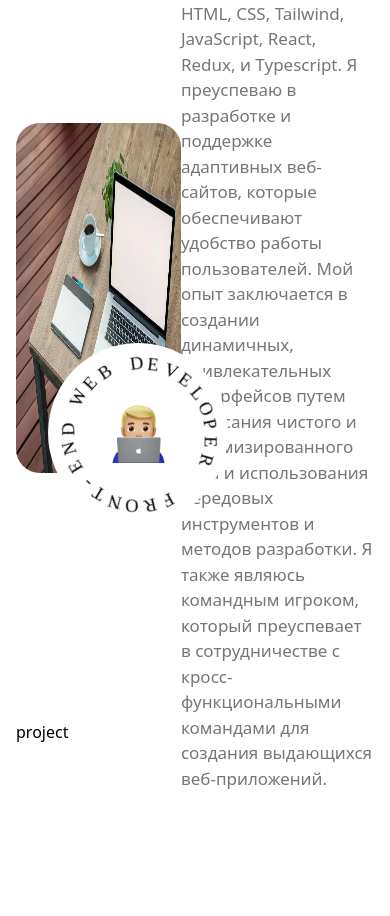
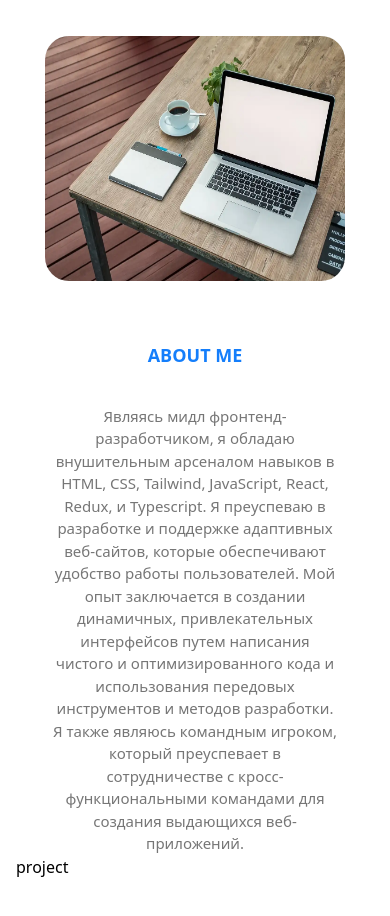
Before and after one commit to dev-tokumei/Tokumeidev, a React (Create React App) app: page / in a window 390 px wide. Shown: the part 1247-2163 px from the top of the page. Built offline with nearby package versions, Linux system fonts and the light colour scheme.

Commit message:
add responsive style in about component

```diff
--- a/src/components/about/about.component.jsx
+++ b/src/components/about/about.component.jsx
@@ -10,41 +10,40 @@ const About = () => {
     <Container>
       <div
         id='about'
-        className='w-full flex flex-col h-screen snap-center justify-center items-center'
+        className='w-ful about_container flex flex-col h-screen snap-center justify-center items-center'
       >
-        <div className='w-full flex justify-evenly items-center'>
-          <div className='w-[410px] h-[350px] relative'>
+        <div className='w-full flex justify-between items-center about_block '>
+          <div className='w-[410px] main_img h-[350px] relative '>
             <img
-              className='w-full h-full  rounded-3xl'
+              className='w-full h-full rounded-3xl'
               src={note}
               alt='notebook'
             />
-            <div className='flex justify-center items-center w-[180px] h-[180px] bg-white rounded-full bottom-[-50px] right-[-47px] absolute'>
+            <div className='flex justify-center spiner_block items-center w-[180px] h-[180px] bg-white rounded-full bottom-[-50px] right-[-47px] absolute'>
               <img className='w-[60px] h-[60px]' src={mac} alt='mac' />
               <span className='w-full loader h-full absolute z-10'>
                 <img className='w-[180px] h-[180px]' src={textimg} alt='' />
               </span>
             </div>
           </div>
-          <div className='w-[480px]'>
+          <div className='w-[480px] text_block'>
             <div>
               <p className='text-[#147efb] font-bold text-lg mb-4'>ABOUT ME</p>
-              {/* <h1 className='text-[#2d2e32] text-3xl font-bold mb-4'>
-                A dedicated Front-end Developer based in Dushanbe, Tajikistan
-              </h1> */}
             </div>
-            <p className='text-[#767676] font-medium text-[17px]'>
-              Являясь мидл фронтенд-разработчиком, я обладаю внушительным
-              арсеналом навыков в HTML, CSS, Tailwind, JavaScript, React, Redux,
-              и Typescript. Я преуспеваю в разработке и поддержке адаптивных
-              веб-сайтов, которые обеспечивают удобство работы пользователей.
-              Мой опыт заключается в создании динамичных, привлекательных
-              интерфейсов путем написания чистого и оптимизированного кода и
-              использования передовых инструментов и методов разработки. Я также
-              являюсь командным игроком, который преуспевает в сотрудничестве с
-              кросс-функциональными командами для создания выдающихся
-              веб-приложений.
-            </p>
+            <div className='about_text_block'>
+              <p className='text-[#767676] about_text font-medium text-[17px]'>
+                Являясь мидл фронтенд-разработчиком, я обладаю внушительным
+                арсеналом навыков в HTML, CSS, Tailwind, JavaScript, React,
+                Redux, и Typescript. Я преуспеваю в разработке и поддержке
+                адаптивных веб-сайтов, которые обеспечивают удобство работы
+                пользователей. Мой опыт заключается в создании динамичных,
+                привлекательных интерфейсов путем написания чистого и
+                оптимизированного кода и использования передовых инструментов и
+                методов разработки. Я также являюсь командным игроком, который
+                преуспевает в сотрудничестве с кросс-функциональными командами
+                для создания выдающихся веб-приложений.
+              </p>
+            </div>
           </div>
         </div>
       </div>
--- a/src/components/about/about.css
+++ b/src/components/about/about.css
@@ -12,3 +12,47 @@
     transform: rotate(360deg);
   }
 }
+
+@media (max-width: 1020px) {
+  .about_block {
+    display: flex;
+    flex-direction: column;
+    padding-top: 160px;
+  }
+  .main_img {
+    margin-top: 40xp;
+  }
+  .about_container {
+    height: auto;
+  }
+}
+
+@media (max-width: 750px) {
+  .spiner_block {
+    display: none;
+  }
+  .text_block {
+    width: 100%;
+    text-align: center;
+    padding-top: 30px;
+  }
+}
+
+@media (max-width: 500px) {
+  .main_img {
+    width: 300px;
+    height: 245px;
+    margin-bottom: 30px;
+  }
+  .about_text {
+    font-size: 15px;
+    width: 80%;
+    text-align: center;
+    padding-top: 20px;
+  }
+  .about_text_block {
+    display: flex;
+    justify-content: center;
+    align-items: center;
+  }
+}
```
